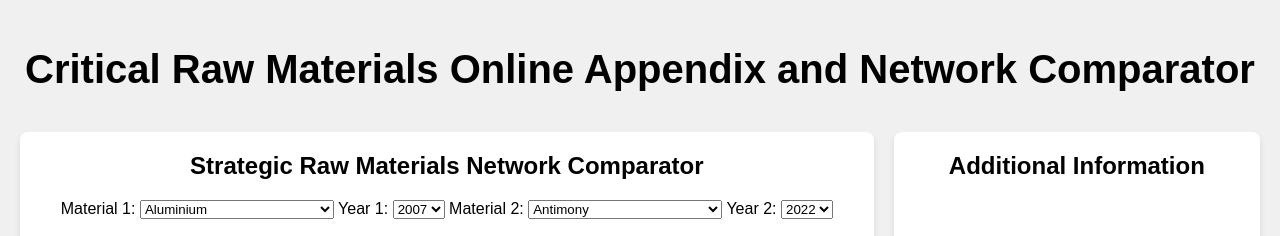
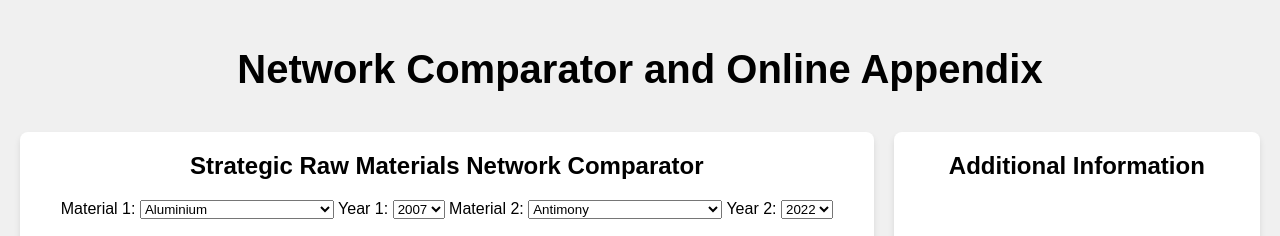
Before and after one commit to ecofchima/CriticalRawMaterials, a plain HTML site: page index.html in a window 1280 px wide. Shown: the top 236 px of the page. Drawn offline with Linux system fonts and the light colour scheme.

Commit message:
Update index.html

```diff
--- a/index.html
+++ b/index.html
@@ -99,7 +99,7 @@
 <body>
 
     <div class="header">
-        <h1 class="main-title">Critical Raw Materials Online Appendix and Network Comparator</h1>
+        <h1 class="main-title">Network Comparator and Online Appendix</h1>
     </div>
 
     <div class="content-wrapper">
```
